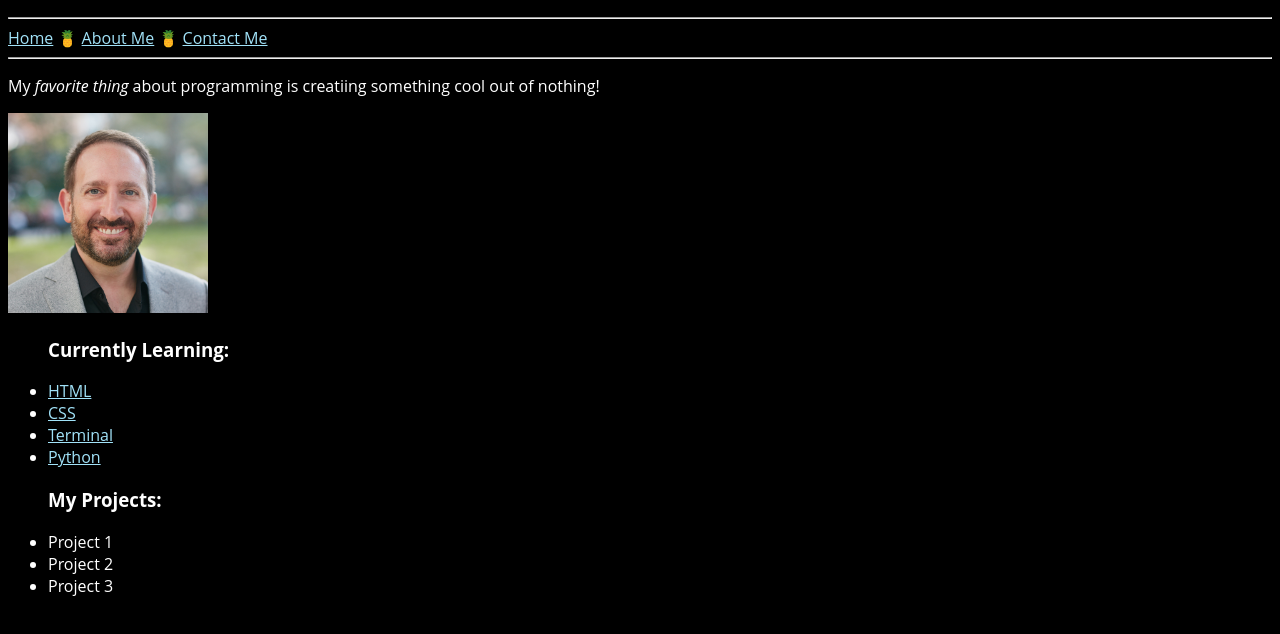
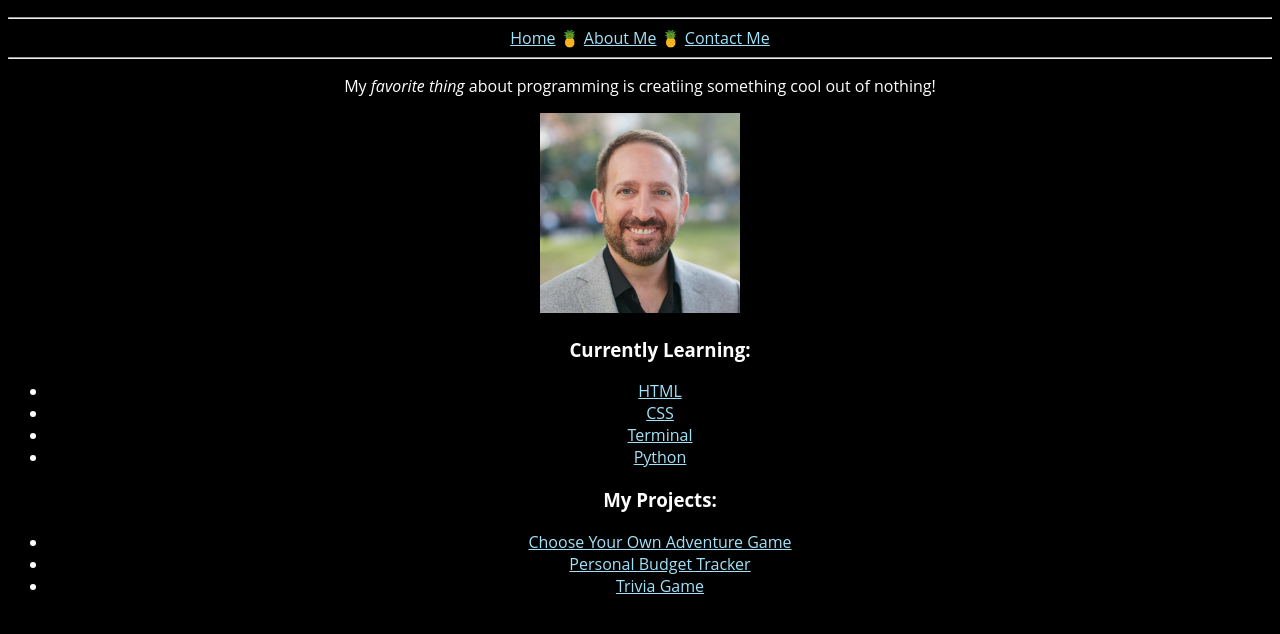
Before and after one commit to 8cott/nyu-portfolio, a plain HTML site: page index.html in a window 1280 px wide. Shown: the part 122-756 px from the top of the page. Drawn offline with Linux system fonts and the light colour scheme.

Commit message:
adding projects

```diff
--- a/assets/style.css
+++ b/assets/style.css
@@ -3,6 +3,7 @@ body {
     background: rgb(0, 0, 0);
     color: rgb(255, 255, 255);
     font-family: "Open Sans";
+    text-align: center;
   }
 
   /* h1 */
--- a/index.html
+++ b/index.html
@@ -15,7 +15,7 @@
       <p>
         My <i>favorite thing</i> about programming is creatiing something cool out of nothing!<br>
       </p>
-        <img src="Images/Headshot-1.jpg" alt="Scott Rubin" width="200" height="200">
+      <img src="Images/Headshot-1.jpg" alt="Scott Rubin" width="200" height="200">
       <h3><ul>Currently Learning:</ul></h3>
       <ul>
         <li><a href="https://en.wikipedia.org/wiki/HTML" target="_blank">HTML</a></li>
@@ -25,9 +25,9 @@
       </ul>
       <h3><ul>My Projects:</ul></h3>
       <ul>
-        <li>Project 1</li>
-        <li>Project 2</li>
-        <li>Project 3</li>
+        <li><a href="https://8cott.github.io/FSI-Creating-a-Choose-Your-Own-Adventure-Game/" target="_blank">Choose Your Own Adventure Game</a></li>
+        <li><a href="https://8cott.github.io/FSI-Create-a-Personal-Budget-Tracker/" target="_blank">Personal Budget Tracker</a></li>
+        <li><a href="https://8cott.github.io/FSI-Create-a-Trivia-Game/" target="_blank">Trivia Game</a></li>
       </ul>
       </div>
   </body>
```
Also changed, not shown: 1 other file.
